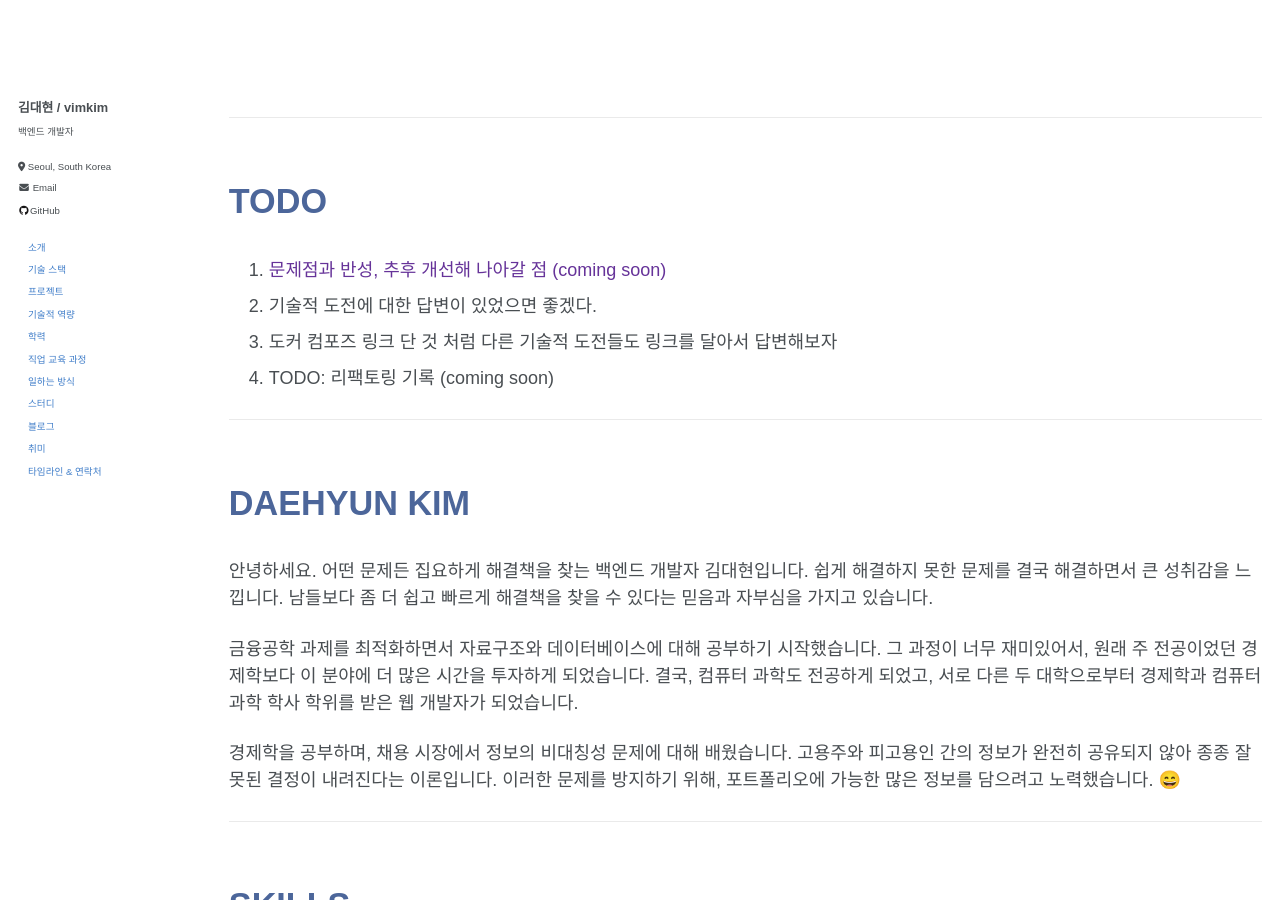
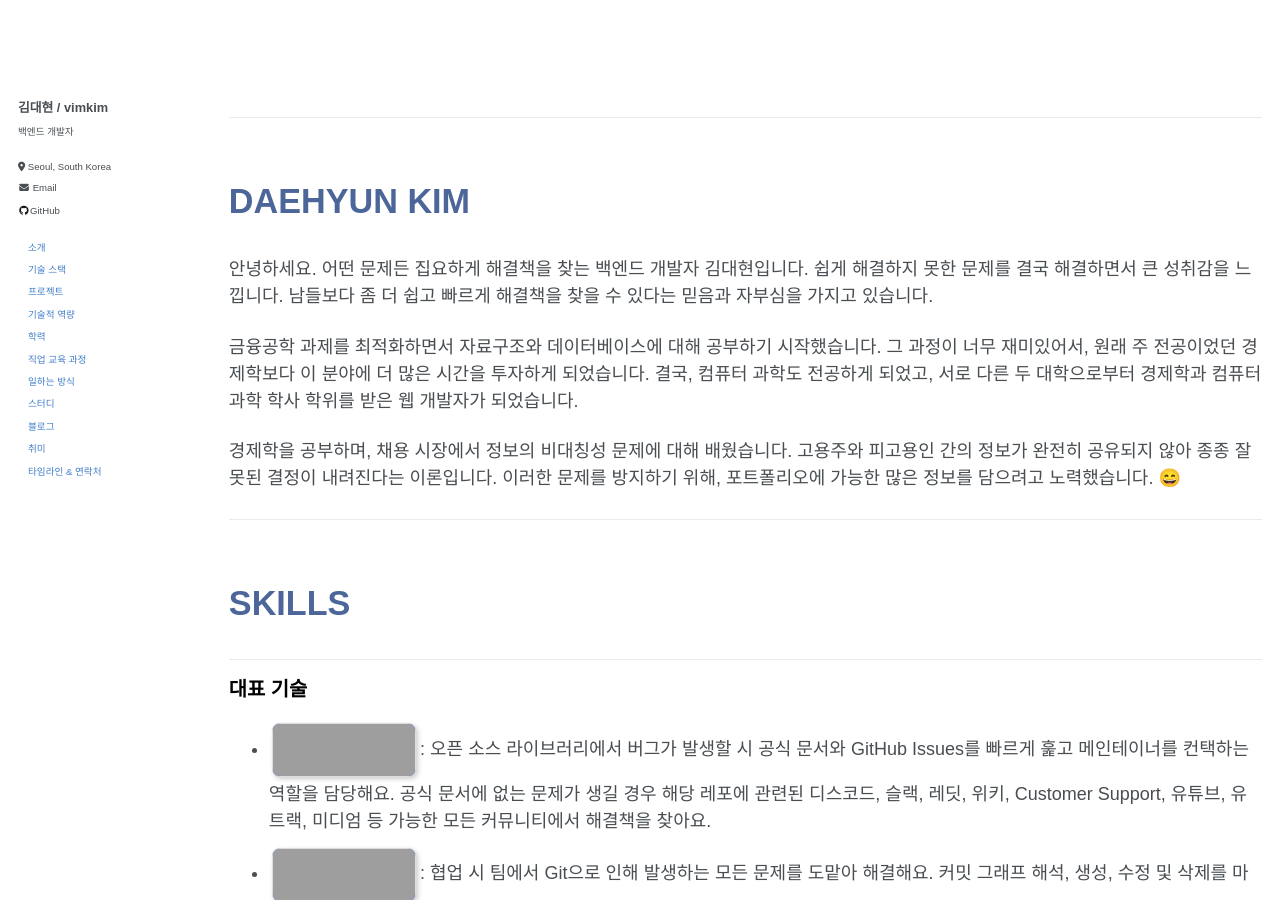
Before and after one commit to vimkim/vimkim.github.io, a Jekyll site: the page built from _pages/about.md, in a window 1280 px wide and 900 px high. Built offline with Jekyll 4.4.1, drawn with Linux system fonts in a browser that asks for light colours; some web fonts are replaced; grey boxes are pictures that could not be loaded.

Commit message:
get rid of todo

```diff
--- a/_pages/about.md
+++ b/_pages/about.md
@@ -7,11 +7,11 @@ redirect_from:
   - /about.html
 ---
 
-## TODO
+<!-- ## TODO
 1. [문제점과 반성, 추후 개선해 나아갈 점 (coming soon)]()
 2. 기술적 도전에 대한 답변이 있었으면 좋겠다.
 3. 도커 컴포즈 링크 단 것 처럼 다른 기술적 도전들도 링크를 달아서 답변해보자
-4. TODO: 리팩토링 기록 (coming soon)
+4. TODO: 리팩토링 기록 (coming soon) -->
 
 <div style="page-break-after: always;"></div>
 
```
